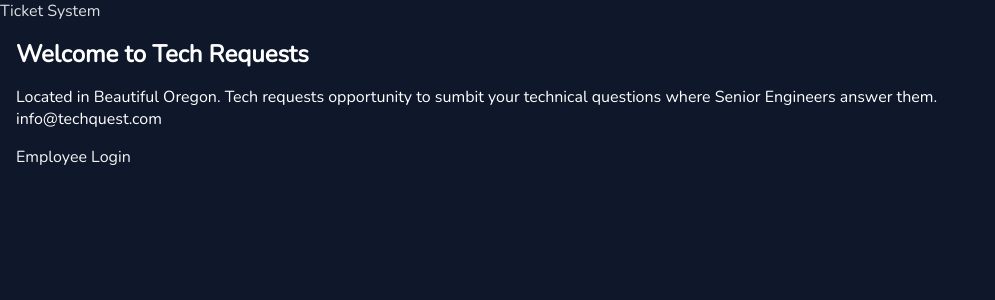
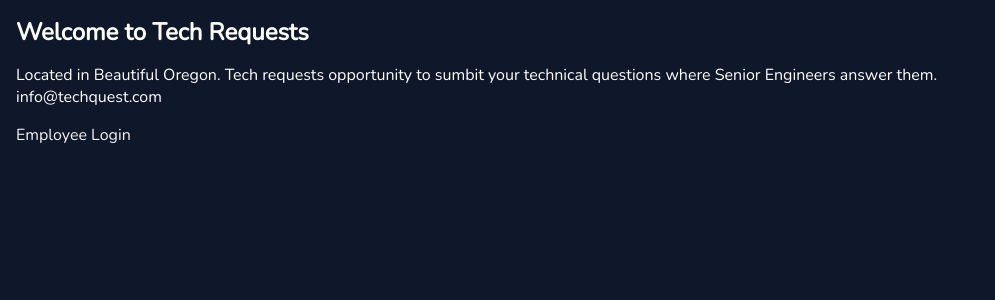
Before and after one commit to MicahBear/jwt_node, a React (Vite) app in the folder frontend/: page / in a window 1280 px wide. Shown: the top 300 px of the page, without its empty margins (0-995 px from the left). Built offline with nearby package versions, Linux system fonts and the light colour scheme.

Commit message:
remove header component

```diff
--- a/frontend/src/App.jsx
+++ b/frontend/src/App.jsx
@@ -1,5 +1,4 @@
 import { Route, Routes } from 'react-router-dom'
-import Header from './components/Header'
 import Layout from './components/Layout'
 import Login from './features/auth/Login'
 import Welcome from './features/auth/Welcome'
@@ -15,7 +14,6 @@ function App() {
   return (
     <>
     <div className='container'>
-      <Header/>
       <Routes>
         <Route path='/' element={<Layout/>}>
          {/** public routes */}
```
